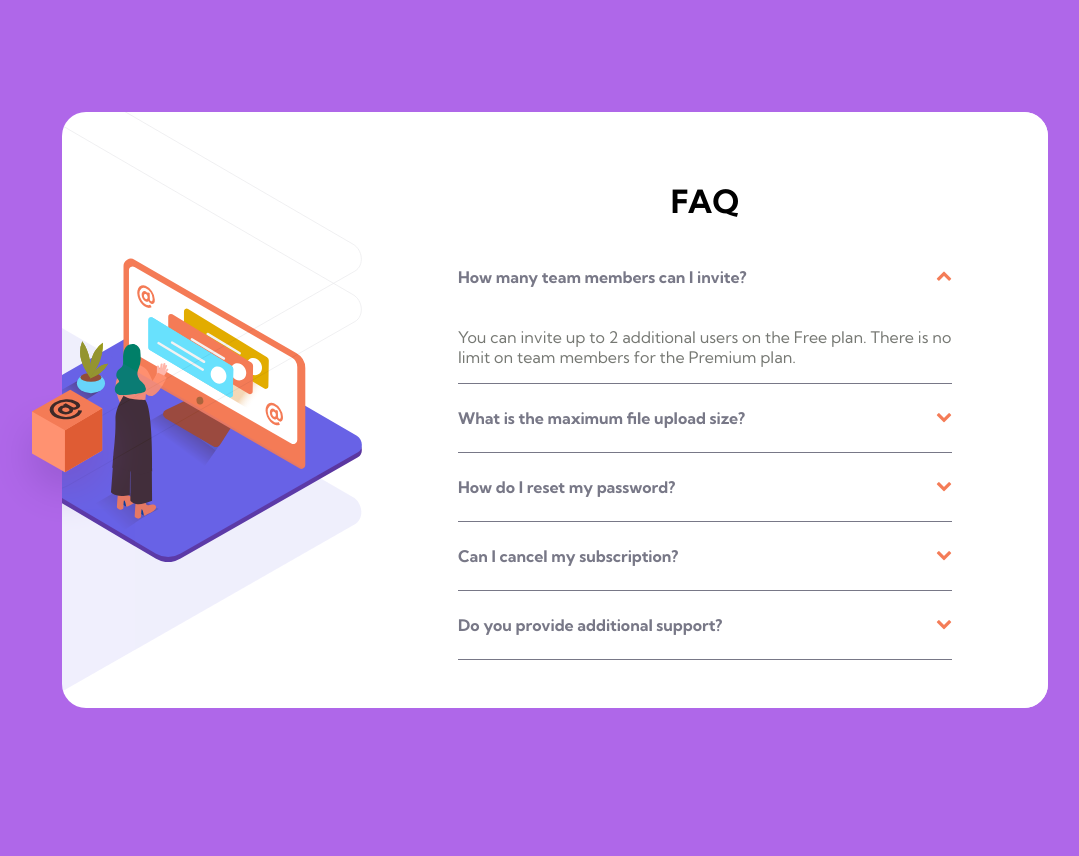
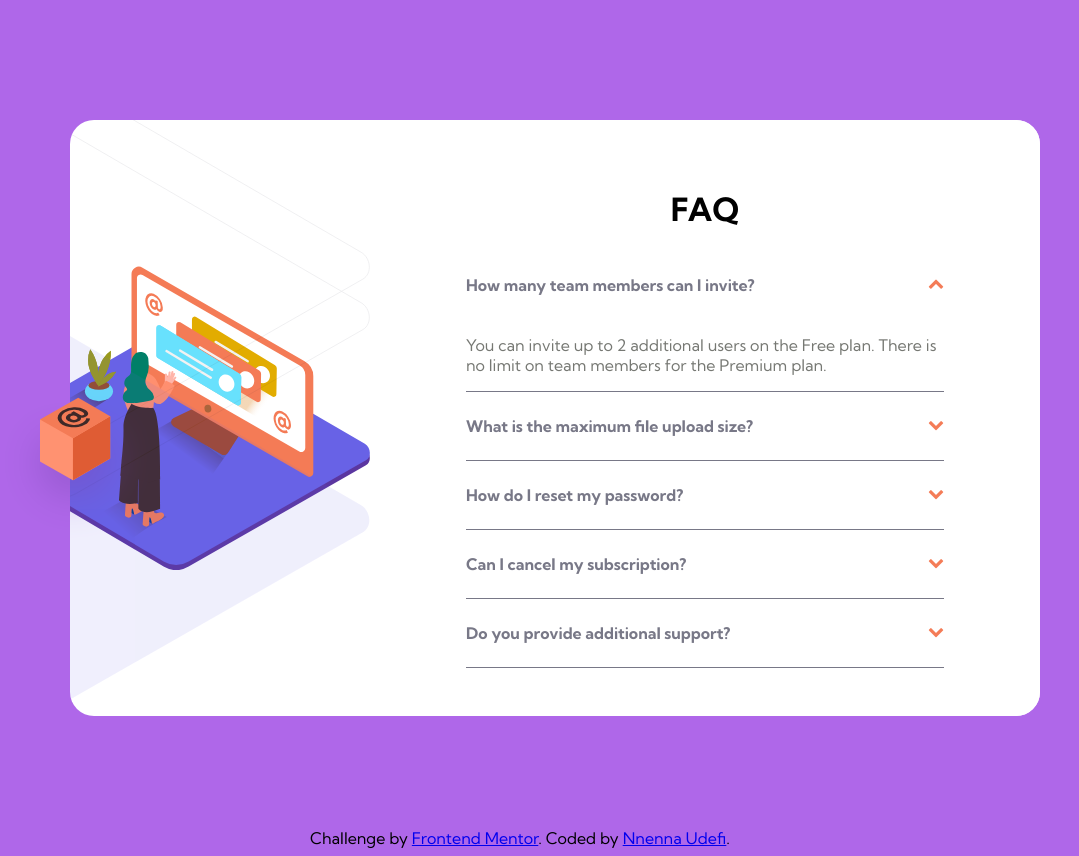
Before and after one commit to Nnenna-udefi/faq-accordion, a plain HTML site: page index.html in a window 1280 px wide. Both pictures are taken after a click on the link "How many team members can I invite?". Shown: the whole page, without its empty margins (120-1199 px from the left). Before the commit the page ends 820 px from the top, so only its background shows below. Drawn offline with Linux system fonts and the light colour scheme.

Commit message:
new commit

```diff
--- a/index.html
+++ b/index.html
@@ -9,11 +9,11 @@
     <link rel="stylesheet" href="https://cdnjs.cloudflare.com/ajax/libs/font-awesome/4.7.0/css/font-awesome.min.css">
 </head>
 <body>
+    <main>
     <img src="images/illustration-box-desktop.svg" class="img-box" alt="box">
-  <main>
+      <div class="container">
     <div class="mobile-image">
-      <img class="mobile-image-top" src="images/illustration-woman-online-mobile.svg" alt="mobile-image-top" width="180"
-        height="236.85">
+      <img class="mobile-image-top" src="images/illustration-woman-online-mobile.svg" alt="mobile-image-top">
       <img class="mobile-image-bottom" src="images/bg-pattern-mobile.svg" alt="mobile-image-bottom">
     </div>
 
@@ -95,6 +95,12 @@
         </div>
     </div>
 </div>
+</div>
 </main>
+<footer class="attribution">
+    Challenge by <a href="https://www.frontendmentor.io?ref=challenge" target="_blank">Frontend Mentor</a>.
+    Coded by <a href="https://www.frontendmentor.io/Nnenna-udefi">Nnenna Udefi</a>.
+</footer>
+<script src="index.js"></script>
 </body>
 </html>
--- /dev/null
+++ b/index.js
@@ -0,0 +1,21 @@
+// Get the questions
+const questions = document.querySelectorAll(".accordion-link");
+
+// Get the answers
+const answers = document.querySelectorAll(".answer");
+
+// Add event listener to click in question
+for(let i = 0; i < questions.length; i++) {
+  questions[i].addEventListener("click", (event) => {
+    // console.log("In IF");
+    if(!event.target.classList.contains("question-clicked")) {
+      event.target.classList.add("question-clicked");
+      answers[i].style.display = "block";
+    }
+    else {
+      // console.log("In ELSE");
+      event.target.classList.remove("question-clicked");
+      answers[i].style.display = "none";
+    }
+  });
+}
--- a/style.css
+++ b/style.css
@@ -4,23 +4,25 @@
 *, *::before, *::after {
     box-sizing: border-box;
 }
-
 body{
-   background-color:hsl(273, 75%, 66%);
+    background-color:hsl(273, 75%, 66%);
    font-size: 12px;
    font-family: 'Kumbh Sans', sans-serif;
+}
+
+main{
    display: flex;
    justify-content: center;
    align-items: center;
    margin: 0;
    padding: 5rem 3rem;
 }
-main{
+.container{
     display: flex;
     align-items: center;
     justify-content: center;
     flex-direction: column;
-    max-width: 100%;
+    max-width: 1200px;
 }
 .mobile-image{
     display: flex;
@@ -49,7 +51,7 @@ main{
 }
 .mobile-image-top{
     position: absolute;
-    width: 12rem ;
+    width: 12rem;
 }
 h1{
     text-align: center;
@@ -108,6 +110,10 @@ h1{
 .accordion-row:target .accordion-link .fa-chevron-up{
     display: block;
 }
+footer{
+    text-align: center;
+    font-size: 1rem;
+}
 @media screen and (min-width:600px) {
     .mobile-image-bottom{
         position: absolute;
@@ -124,13 +130,13 @@ h1{
     }
 }
 @media screen and (min-width:1000px){
-    body{
+    main{
         padding:7rem 7rem;
         font-size: 1rem;
         margin: auto;
         height: auto;
     }
-    main{
+    .container{
         display: flex;
         flex-direction: row;
         background-color: white;
```
